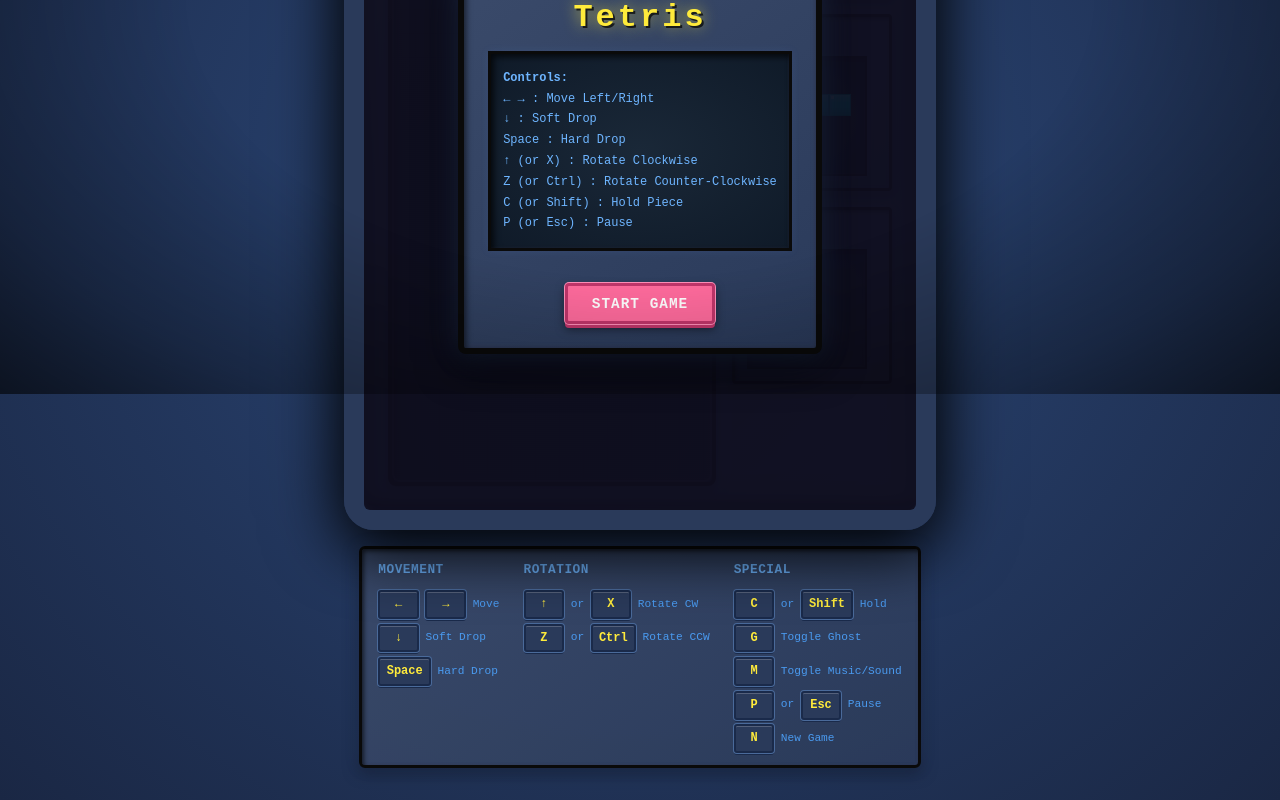
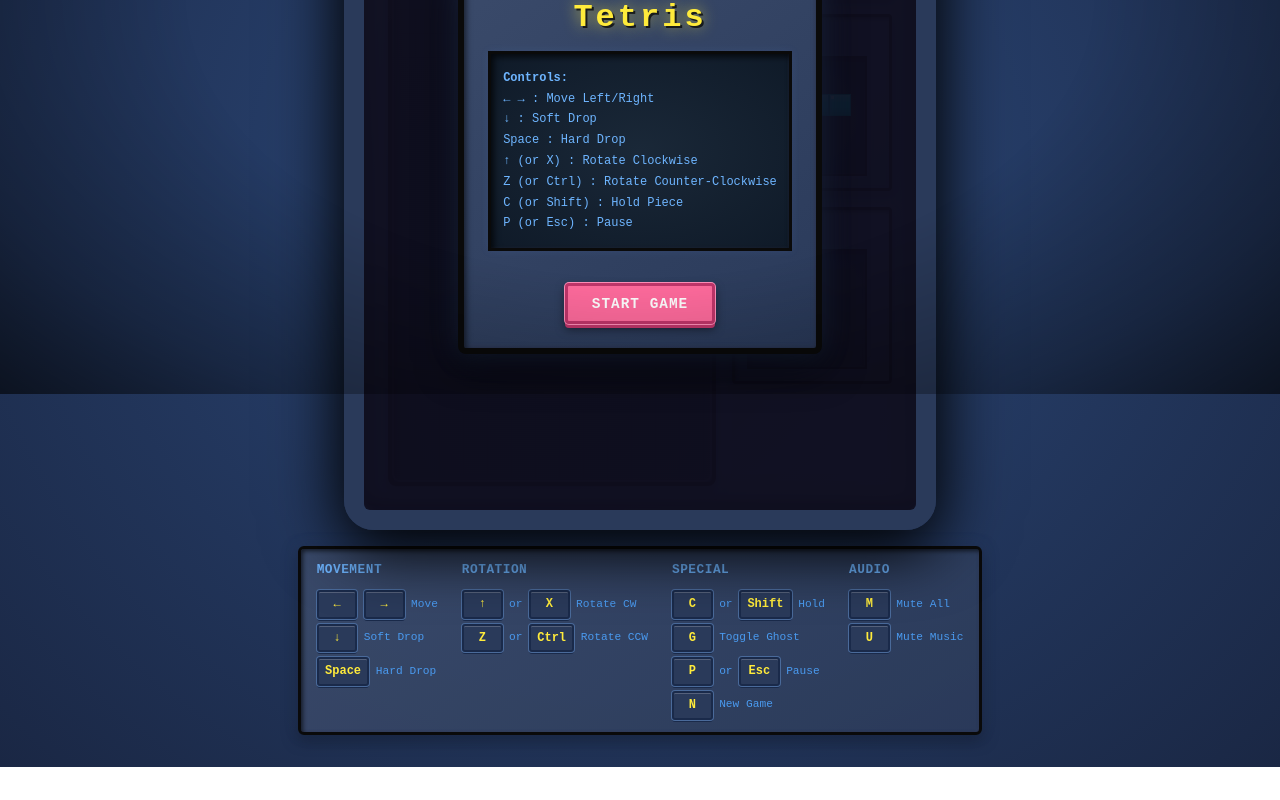
Before and after one commit to joetennant/tetris, a React (Vite) app in the folder my-app/: page / in a window 1280 px wide. Shown: the part 406-1206 px from the top of the page. After the commit the page ends 1173 px from the top, so only its background shows below. Built offline with nearby package versions, Linux system fonts and the light colour scheme.

Commit message:
update music and controls

```diff
--- a/my-app/src/App.css
+++ b/my-app/src/App.css
@@ -1080,6 +1080,7 @@
     font-size: 0.7rem;
     min-width: 1.3rem;
   }
+
 }
 
 /* Mobile landscape and smaller tablets (max-width: 768px) */
--- a/my-app/src/components/Controls.tsx
+++ b/my-app/src/components/Controls.tsx
@@ -46,10 +46,6 @@
           <span>Toggle Ghost</span>
         </div>
         <div className="control-item">
-          <kbd>M</kbd>
-          <span>Toggle Music/Sound</span>
-        </div>
-        <div className="control-item">
           <kbd>P</kbd> <span>or</span> <kbd>Esc</kbd>
           <span>Pause</span>
         </div>
@@ -58,6 +54,18 @@
           <span>New Game</span>
         </div>
       </div>
+
+      <div className="controls-section">
+        <h4>Audio</h4>
+        <div className="control-item">
+          <kbd>M</kbd>
+          <span>Mute All</span>
+        </div>
+        <div className="control-item">
+          <kbd>U</kbd>
+          <span>Mute Music</span>
+        </div>
+      </div>
     </div>
   );
 }
--- a/my-app/src/components/Game.tsx
+++ b/my-app/src/components/Game.tsx
@@ -63,9 +63,11 @@
     onKey('g', () => handleInput(Input.TOGGLE_GHOST));
     onKey('G', () => handleInput(Input.TOGGLE_GHOST));
 
-    // Sound toggle
-    onKey('m', () => handleInput(Input.TOGGLE_SOUND));
+    // Sound toggles
+    onKey('m', () => handleInput(Input.TOGGLE_SOUND));  // Toggle all sounds
     onKey('M', () => handleInput(Input.TOGGLE_SOUND));
+    onKey('u', () => handleInput(Input.TOGGLE_MUSIC));  // Toggle music only
+    onKey('U', () => handleInput(Input.TOGGLE_MUSIC));
 
     // Debug controls
     onKey('d', () => handleInput(Input.DEBUG_TOGGLE));
--- a/my-app/src/game/GameState.ts
+++ b/my-app/src/game/GameState.ts
@@ -327,6 +327,30 @@
       return;
     }
 
+    // Handle audio toggles anytime
+    if (input === Input.TOGGLE_SOUND) {
+      const newEnabled = !soundManager.isEnabled();
+      soundManager.setEnabled(newEnabled);
+      soundManager.setMusicEnabled(newEnabled);
+      if (!newEnabled) {
+        soundManager.stopMusic();
+      } else if (this.state.gameStatus === GameStatus.PLAYING) {
+        soundManager.startMusic(this.state.fallSpeed);
+      }
+      return;
+    }
+
+    if (input === Input.TOGGLE_MUSIC) {
+      const newMusicEnabled = !soundManager.isMusicEnabled();
+      soundManager.setMusicEnabled(newMusicEnabled);
+      if (!newMusicEnabled) {
+        soundManager.stopMusic();
+      } else if (this.state.gameStatus === GameStatus.PLAYING) {
+        soundManager.startMusic(this.state.fallSpeed);
+      }
+      return;
+    }
+
     if (this.state.debugMode) {
       if (input === Input.DEBUG_LEVEL_UP) {
         this.state.level = Math.min(this.state.level + 1, 99);
@@ -387,17 +411,6 @@
       if (input === Input.NEW_GAME) {
         this.start();
         return;
-      }
-      // Handle sound toggle in any state
-      if (input === Input.TOGGLE_SOUND) {
-        const newEnabled = !soundManager.isEnabled();
-        soundManager.setEnabled(newEnabled);
-        soundManager.setMusicEnabled(newEnabled);
-        if (!newEnabled) {
-          soundManager.stopMusic();
-        } else if (this.state.gameStatus === GameStatus.PLAYING) {
-          soundManager.startMusic(this.state.fallSpeed);
-        }
       }
       return;
     }
--- a/my-app/src/game/types.ts
+++ b/my-app/src/game/types.ts
@@ -42,6 +42,7 @@
   NEW_GAME: 'newGame',
   TOGGLE_GHOST: 'toggleGhost',
   TOGGLE_SOUND: 'toggleSound',
+  TOGGLE_MUSIC: 'toggleMusic',
   DEBUG_TOGGLE: 'debugToggle',
   DEBUG_LEVEL_UP: 'debugLevelUp',
   DEBUG_LEVEL_DOWN: 'debugLevelDown',
```
Also changed, not shown: 2 other files (tests, documents, lock files or other folders).
